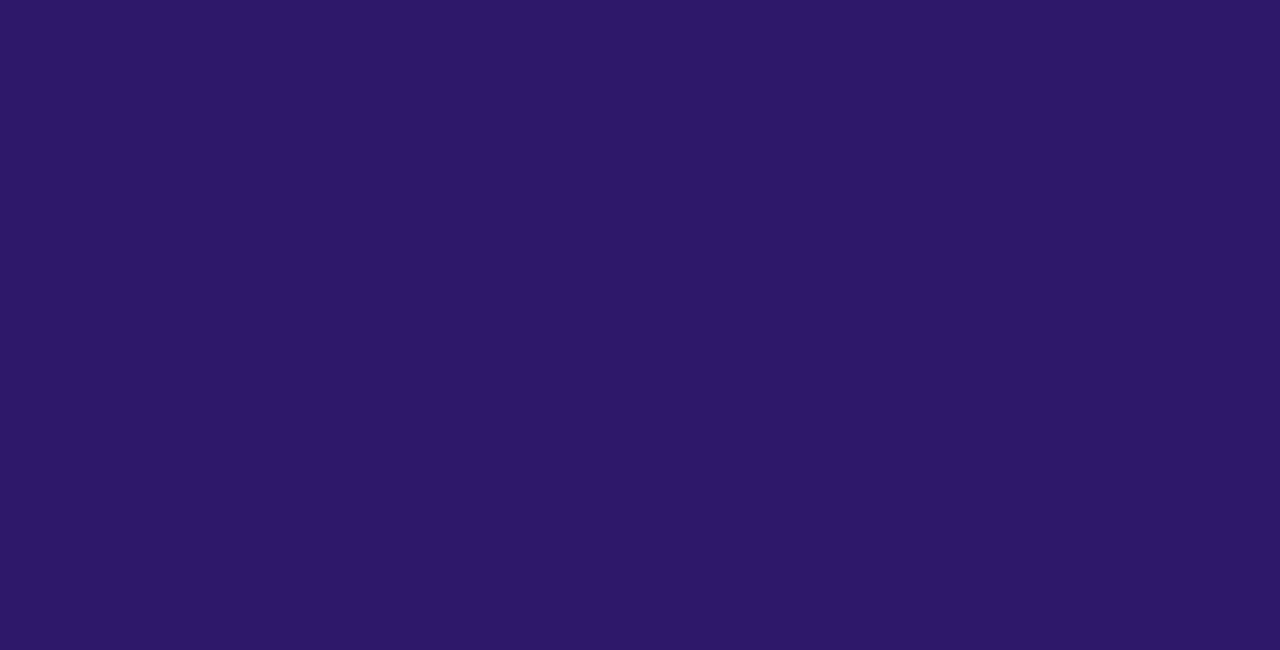
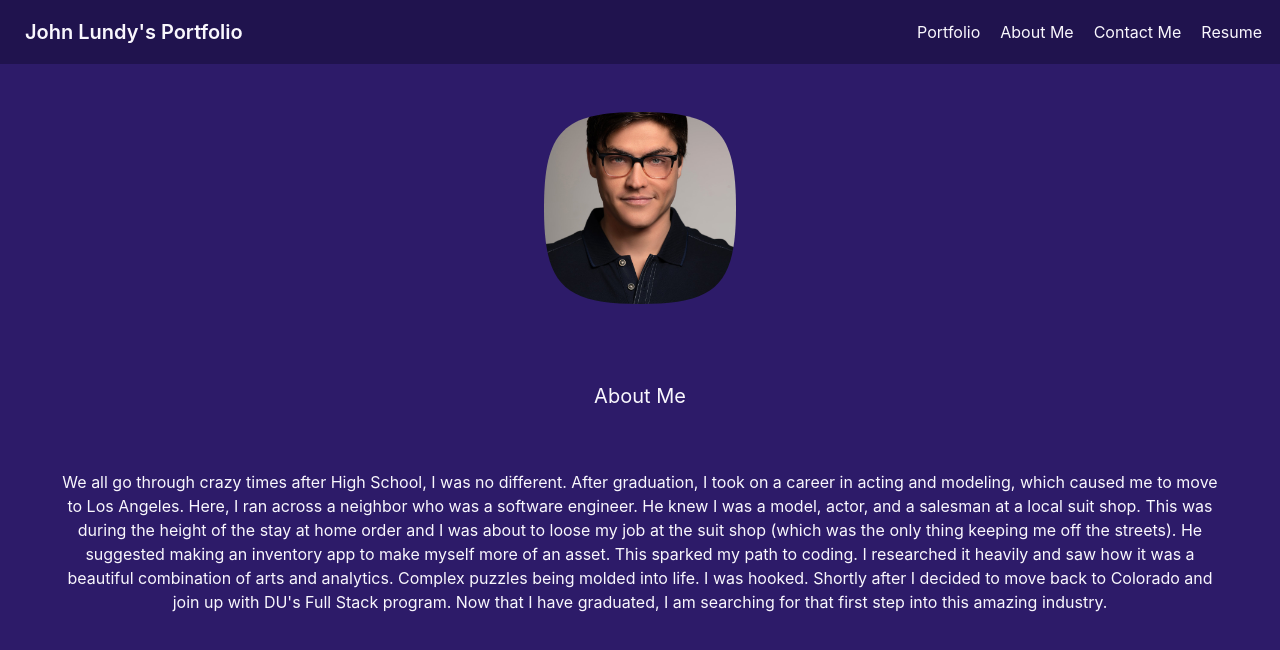
Before and after one commit to johnlundy94/portfolio, a React (Create React App) app: page /about-me in a window 1280 px wide. Before the commit this address had no page. Shown: the top 650 px of the page. Built offline with nearby package versions, Linux system fonts and the light colour scheme.

Commit message:
Completed about me page

```diff
--- a/src/App.js
+++ b/src/App.js
@@ -4,6 +4,7 @@ import "./App.css";
 import NavBar from "./pages/NavBar/NavBar";
 import Portfolio from "./pages/Portfolio/Portfolio";
 import Home from "./pages/Home/Home";
+import AboutMe from "./pages/AboutMe/AboutMe";
 
 function App() {
   return (
@@ -11,8 +12,8 @@ function App() {
       <Routes>
         <Route path="/" element={<NavBar />}>
           <Route path="/" element={<Home />} />
-
           <Route path="/portfolio" element={<Portfolio />} />
+          <Route path="/about-me" element={<AboutMe />} />
         </Route>
       </Routes>
     </Router>
--- /dev/null
+++ b/src/pages/AboutMe/AboutMe.css
@@ -0,0 +1,3 @@
+.headshot {
+  text-align: center;
+}
--- /dev/null
+++ b/src/pages/AboutMe/AboutMe.jsx
@@ -0,0 +1,29 @@
+import Headshot from "../../assets/images/Headshot.jpg";
+import "./AboutMe.css";
+
+export default function AboutMe() {
+  return (
+    <div>
+      <div className="flex justify-center ">
+        <img class="mask mask-squircle w-48 headshot" src={Headshot} />
+      </div>
+
+      <h1 className="intro-heading normal-case text-xl">About Me</h1>
+      <p className="intro-paragraph">
+        We all go through crazy times after High School, I was no different.
+        After graduation, I took on a career in acting and modeling, which
+        caused me to move to Los Angeles. Here, I ran across a neighbor who was
+        a software engineer. He knew I was a model, actor, and a salesman at a
+        local suit shop. This was during the height of the stay at home order
+        and I was about to loose my job at the suit shop (which was the only
+        thing keeping me off the streets). He suggested making an inventory app
+        to make myself more of an asset. This sparked my path to coding. I
+        researched it heavily and saw how it was a beautiful combination of arts
+        and analytics. Complex puzzles being molded into life. I was hooked.
+        Shortly after I decided to move back to Colorado and join up with DU's
+        Full Stack program. Now that I have graduated, I am searching for that
+        first step into this amazing industry.
+      </p>
+    </div>
+  );
+}
```
Also changed, not shown: src/assets/images/Headshot.jpg.
